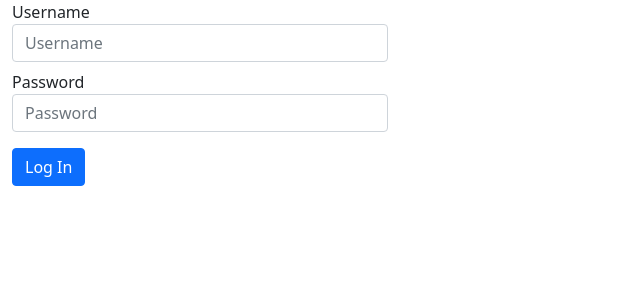
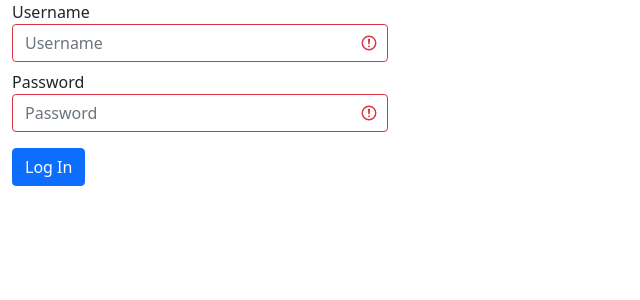
Before and after one commit to andrewrobles/arob, a React (Create React App) app in the folder client/: page / in a window 1280 px wide. Shown: the top 300 px of the page, without its empty margins (0-640 px from the left). Built offline with nearby package versions, Linux system fonts and the light colour scheme.

Commit message:
Begin form validation

```diff
--- a/client/src/App.js
+++ b/client/src/App.js
@@ -1,7 +1,5 @@
 import {useState, useEffect} from 'react'
 import { Login } from './components/Login.js'
-
-import { Button } from './components/Button.js'
 
 function App() {
   const [loggedIn, setLoggedIn] = useState(
@@ -32,9 +30,11 @@ function App() {
     .then(response => response.json())
     .then(data => {
       console.log(data)
-      localStorage.setItem('token', data.token)
+      if ("token" in data) {
+        setLoggedIn(true)
+        localStorage.setItem('token', data.token)
+      }
     })
-    setLoggedIn(true)
   }
 
   return (
--- a/client/src/components/Button.js
+++ /dev/null
@@ -1,10 +0,0 @@
-export const Button = (props) => {
-    const styles = {
-        primary: "btn btn-primary",
-        light: "btn btn-light"
-    }
-
-    return <button onClick={props.onClick} class={`btn btn-primary`} type="button">
-        {props.children}
-    </button>
-}
--- a/client/src/components/Login.js
+++ b/client/src/components/Login.js
@@ -13,7 +13,7 @@ export const Login = (props) => {
           Username
         </label>
         <input
-          className="form-control mb-2" type="text" placeholder="Username"
+          className={`form-control mb-2 is-invalid`} type="text" placeholder="Username"
           onChange={(e) => setUsername(e.target.value)}
           value={username}
         />
@@ -23,11 +23,13 @@ export const Login = (props) => {
           Password
         </label>
         <input
-          className="form-control mb-3" id="password" type="password" placeholder="Password"
+          className="form-control is-invalid" id="password" type="password" placeholder="Password"
           onChange={(e) => setPassword(e.target.value)}
           value={password}
         />
+        <p className="invalid-feedback">{props.errorMessage}</p>
       </div>
+
       <button
         onClick={() => props.buttonAction(username, password)}
         className="btn btn-primary">
--- a/client/src/index.css
+++ b/client/src/index.css
@@ -1,8 +1,6 @@
-@import url('https://fonts.googleapis.com/css2?family=Inter:wght@700&family=Roboto&display=swap');
 
 body {
   margin: 0;
-  font-family: 'Roboto', sans-serif;
   -webkit-font-smoothing: antialiased;
   -moz-osx-font-smoothing: grayscale;
 }
```
Also changed, not shown: 1 other file (tests, documents, lock files or other folders).
